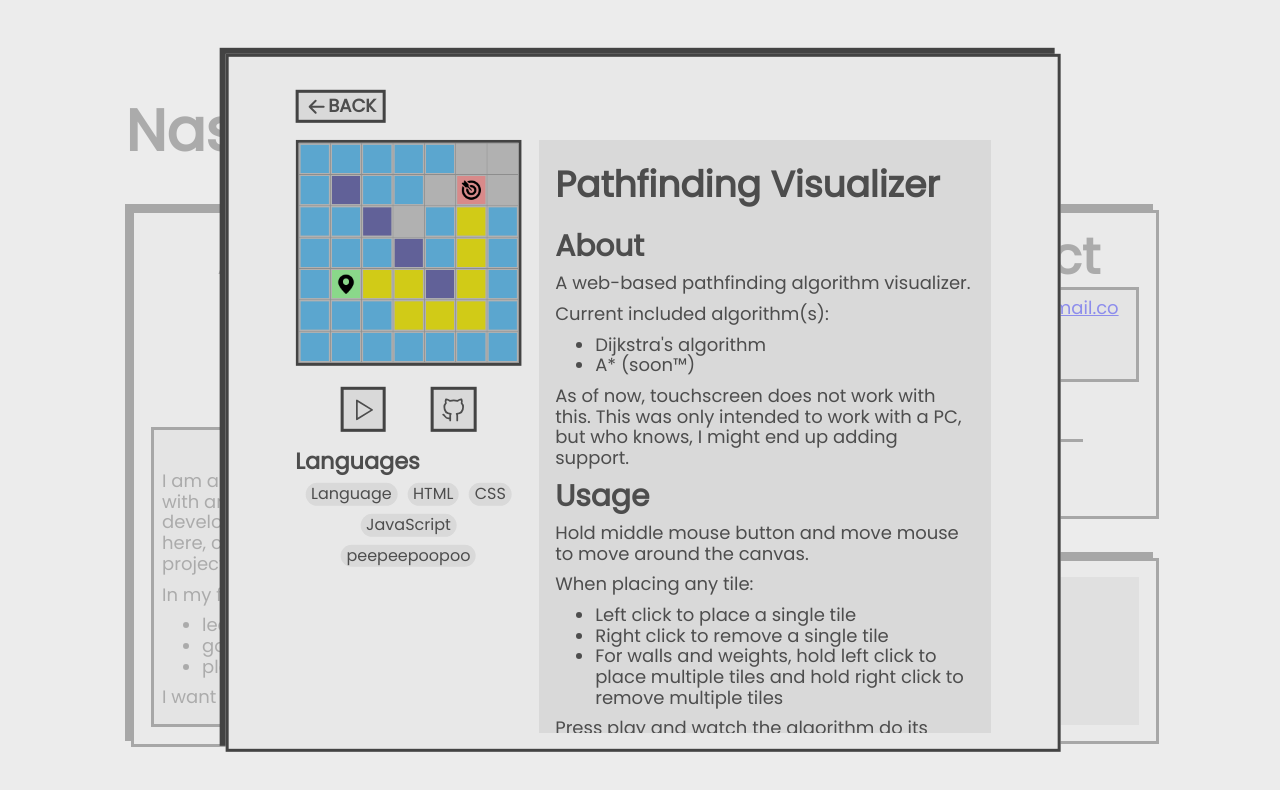
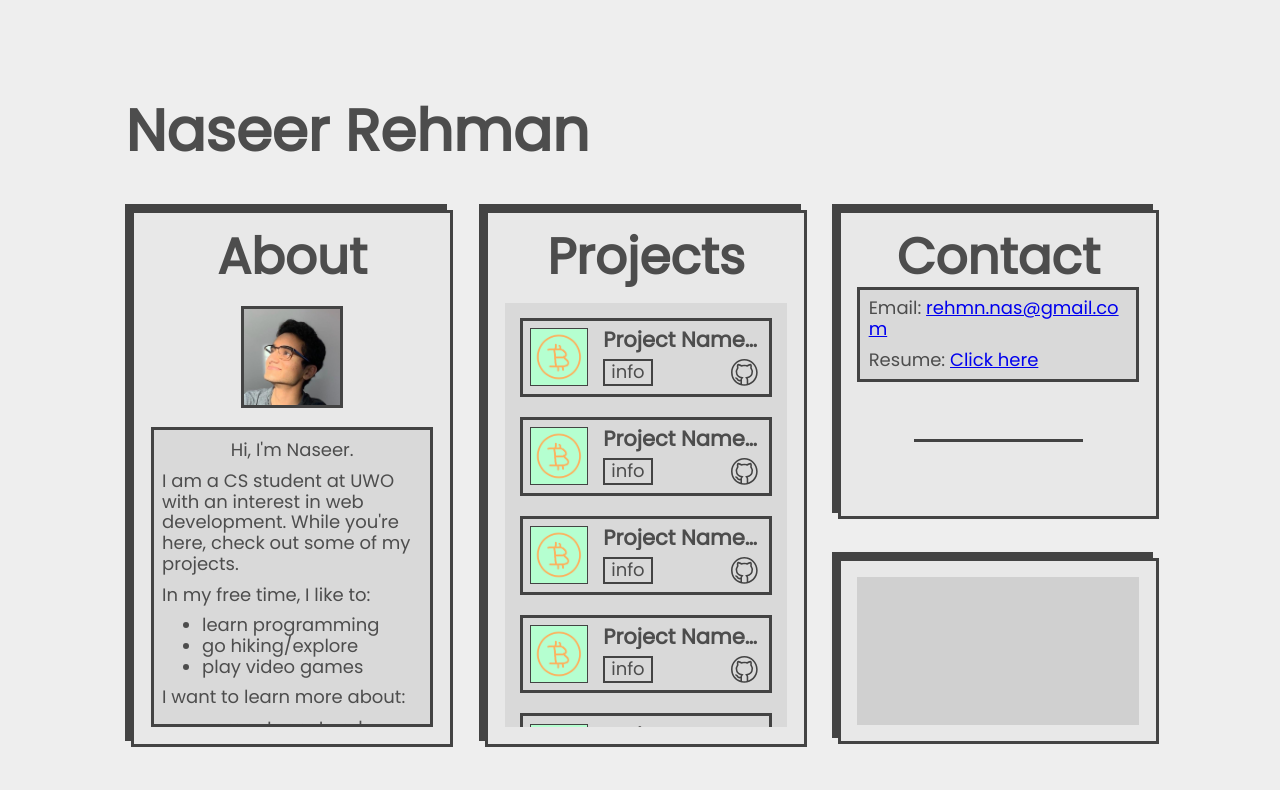
Before and after one commit to naseer-rehman/nacereal.github.io, a React (Create React App) app: page / in a window 1280 px wide. Shown: the top 790 px of the page. Built offline with nearby package versions, Linux system fonts and the light colour scheme.

Commit message:
Add basic device view logic

```diff
--- a/src/components/App.js
+++ b/src/components/App.js
@@ -1,25 +1,18 @@
 import './styles/App.scss';
-import NameTitle from "./NameTitle";
-import AboutCard from "./AboutCard";
-import ProjectsListCard from "./ProjectsListCard";
-import ContactCard from "./ContactCard";
-import DinoCard from "./DinoCard";
+import DesktopApp from "./DesktopApp";
+import MobileApp from "./MobileApp";
+import DeviceView from "./DeviceView";
 
 const App = () => {
   return (
-    <div className="App">
-      <div className="name-title-container">
-        <NameTitle />
-      </div>
-      <div className="cards-container">
-        <AboutCard />
-        <ProjectsListCard />
-        <div className="stacked-cards-container">
-          <ContactCard />
-          <DinoCard />
-        </div>
-      </div>
-    </div>
+    <DeviceView
+    desktop={
+      <DesktopApp />
+    }
+    mobile={
+      <MobileApp />
+    }
+    />
   );
 }
 
--- /dev/null
+++ b/src/components/DesktopApp.js
@@ -0,0 +1,25 @@
+import NameTitle from "./NameTitle";
+import AboutCard from "./AboutCard";
+import ProjectsListCard from "./ProjectsListCard";
+import ContactCard from "./ContactCard";
+import DinoCard from "./DinoCard";
+
+const DesktopApp = () => {
+  return (
+    <div className="App">
+      <div className="name-title-container">
+        <NameTitle />
+      </div>
+      <div className="cards-container">
+        <AboutCard />
+        <ProjectsListCard />
+        <div className="stacked-cards-container">
+          <ContactCard />
+          <DinoCard />
+        </div>
+      </div>
+    </div>
+  );
+};
+
+export default DesktopApp;
--- /dev/null
+++ b/src/components/DeviceView.js
@@ -0,0 +1,7 @@
+import { isMobile } from "../modules/checkScreenType";
+
+const DeviceView = ({desktop, mobile}) => {
+  return isMobile() ? mobile : desktop;
+};
+
+export default DeviceView;
--- /dev/null
+++ b/src/components/MobileApp.js
@@ -0,0 +1,15 @@
+import NameTitle from "./NameTitle";
+import AboutCard from "./AboutCard";
+import ProjectsListCard from "./ProjectsListCard";
+import ContactCard from "./ContactCard";
+import DinoCard from "./DinoCard";
+
+const MobileApp = () => {
+  return (
+    <div className="App">
+      mobile
+    </div>
+  );
+};
+
+export default MobileApp;
--- /dev/null
+++ b/src/modules/checkScreenType.js
@@ -0,0 +1,19 @@
+function getScreenWidth() {
+  return window.innerWidth;
+}
+
+export function isMobile() {
+  const MOBILE_CUTOFF = 700;
+  return getScreenWidth() <= MOBILE_CUTOFF;
+}
+
+export function isDesktop() {
+  return !isMobile();
+}
+
+const exports = {
+  isMobile,
+  isDesktop,
+}
+
+export default exports;
--- a/src/routes/Root.js
+++ b/src/routes/Root.js
@@ -5,7 +5,6 @@ const Root = () => {
   return (
     <>
       <App />
-      <ProjectWindow />
     </>
   );
 };
```
